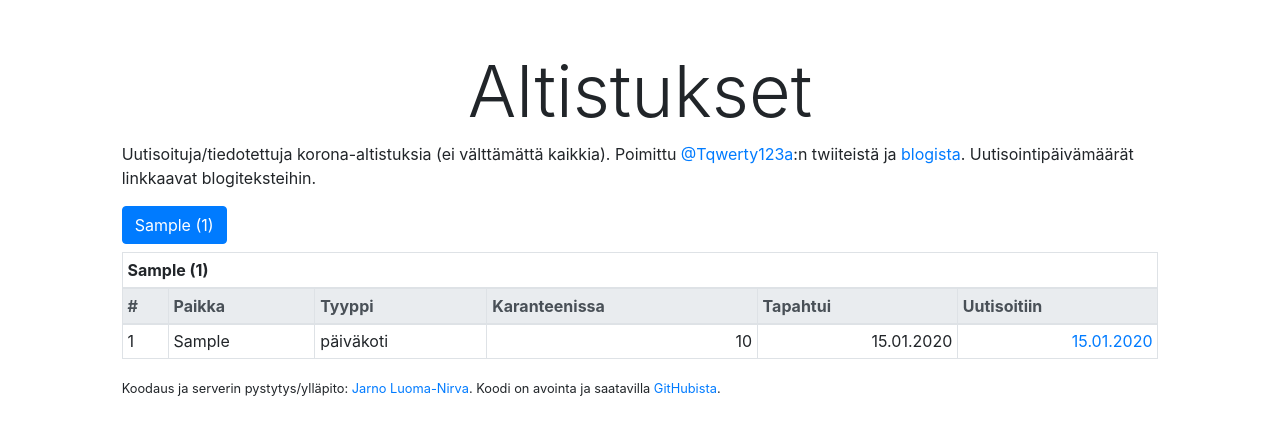
After one commit to jarnoln/exposures, a Django app: page /municipalities/ in a window 1280 px wide. The commit adds this page. Shown: the top 435 px of the page. Run offline with Django 3.2, Linux system fonts and the light colour scheme; tables that the repository leaves empty hold one stand-in row (values such as "Sample post"); some libraries are stand-ins or nearby versions.

Commit message:
Exposures by municipality

```diff
--- a/tables/models.py
+++ b/tables/models.py
@@ -3,9 +3,9 @@ from django.db import models
 
 class Exposure(models.Model):
     category = models.CharField(max_length=100, default='school', choices=[
-        ('school', 'School'),
         ('daycare', 'Daycare'),
         ('restaurant', 'Restaurant'),
+        ('school', 'School'),
         ('other', 'Other'),
     ])
     municipality = models.CharField(max_length=100)
@@ -44,6 +44,17 @@ class Exposure(models.Model):
             return self.quarantined_total_string
         return '?'
 
+    def display_category(self):
+        if self.category == 'daycare':
+            return 'päiväkoti'
+        elif self.category == 'restaurant':
+            return 'ravintola'
+        elif self.category == 'school':
+            return 'koulu'
+        elif self.category == 'other':
+            return 'muu'
+        return self.category
+
     def __str__(self):
         return '{}:{}:{}:{}:{}'.format(str(self.publish_date), self.category, self.municipality, self.location,
                                        str(self.news_link))
--- /dev/null
+++ b/tables/templates/tables/exposures_by_municipality.html
@@ -0,0 +1,75 @@
+<!DOCTYPE html>
+
+<html lang="en">
+  <head>
+      <meta charset="UTF-8">
+      <meta name="viewport" content="width=device-width, initial-scale=1">
+      <link rel="stylesheet" href="https://stackpath.bootstrapcdn.com/bootstrap/4.5.2/css/bootstrap.min.css" integrity="sha384-JcKb8q3iqJ61gNV9KGb8thSsNjpSL0n8PARn9HuZOnIxN0hoP+VmmDGMN5t9UJ0Z" crossorigin="anonymous">
+      <title>Altistukset</title>
+  </head>
+  <body>
+    <div class="container-fluid">
+      <div class="row">
+        <div class="col"></div>
+        <div class="col-10">
+          <h1 class="text-center mt-5 display-3">Altistukset</h1>
+          <p>Uutisoituja/tiedotettuja korona-altistuksia (ei välttämättä kaikkia). Poimittu
+            <a href="https://twitter.com/Tqwerty123a">@Tqwerty123a</a>:n twiiteistä ja
+            <a href="https://altistukset.blogspot.com/">blogista</a>. Uutisointipäivämäärät linkkaavat blogiteksteihin.
+          </p>
+          <div class="mb-2">
+            {% for municipality, exposures in exposures_by_municipality.items %}
+              <a class="btn btn-primary" href="#{{ municipality }}">{{ municipality }} ({{ exposures.count }})</a>
+            {% endfor %}
+          </div>
+          <table class="table table-bordered table-hover table-sm">
+        {% for municipality, exposures in exposures_by_municipality.items %}
+            <thead class="thead-light">
+              <tr>
+                <td class="text-left" id="{{ municipality }}" colspan="6">
+                  <b>{{ municipality }} ({{ exposures.count }})</b>
+                </td>
+              </tr>
+              <tr>
+                <th>#</th>
+                <th>Paikka</th>
+                <th>Tyyppi</th>
+                <th>Karanteenissa</th>
+                <th>Tapahtui</th>
+                <th>Uutisoitiin</th>
+              </tr>
+            </thead>
+            <tbody>
+            {% for exposure in exposures %}
+              <tr>
+                <td>{{ forloop.counter }}</td>
+                <td>{{ exposure.location }}</td>
+                <td>{{ exposure.display_category }}</td>
+                <td class="text-right">{{ exposure.display_total }}</td>
+                <td class="text-right">{{ exposure.exposure_date|date:"d.m.Y" }}</td>
+                <td class="text-right">
+                    {% if exposure.news_link %}
+                    <a href="{{ exposure.news_link }}">
+                      {{ exposure.publish_date|date:"d.m.Y" }}
+                    </a>
+                    {% else %}
+                      {{ exposure.publish_date|date:"d.m.Y" }}
+                    {% endif %}
+                </td>
+              </tr>
+            {% endfor %}
+            </tbody>
+        {% endfor %}
+          </table>
+          <div>
+            <small>
+              Koodaus ja serverin pystytys/ylläpito: <a href="https://jln.fi">Jarno Luoma-Nirva</a>.
+              Koodi on avointa ja saatavilla <a href="https://github.com/jarnoln/exposures">GitHubista</a>.
+            </small>
+          </div>
+        </div>
+        <div class="col"></div>
+      </div>
+    </div>
+  </body>
+</html>
--- a/tables/templates/tables/index.html
+++ b/tables/templates/tables/index.html
@@ -148,8 +148,8 @@
           </table>
           <div>
             <small>
-              Koodi: <a href="https://jln.fi">Jarno Luoma-Nirva</a>.
-              Saatavilla <a href="https://github.com/jarnoln/exposures">GitHubista</a>.
+              Koodaus ja serverin pystytys/ylläpito: <a href="https://jln.fi">Jarno Luoma-Nirva</a>.
+              Koodi on avointa ja saatavilla <a href="https://github.com/jarnoln/exposures">GitHubista</a>.
             </small>
           </div>
         </div>
--- a/tables/urls.py
+++ b/tables/urls.py
@@ -3,5 +3,6 @@ from django.urls import path
 from . import views
 
 urlpatterns = [
-    path('', views.index, name='index'),
+    path('municipalities/', views.exposures_by_municipality, name='exposures_by_municipality'),
+    path('', views.exposures_by_category, name='exposures_by_category'),
 ]
--- a/tables/views.py
+++ b/tables/views.py
@@ -4,7 +4,7 @@ from django.template import loader
 from .models import Exposure
 
 
-def index(request):
+def exposures_by_category(request):
     exposures = Exposure.objects.all().order_by('-publish_date')
     template = loader.get_template('tables/index.html')
     context = {
@@ -13,3 +13,18 @@ def index(request):
         'restaurants': exposures.filter(category='restaurant')
     }
     return HttpResponse(template.render(context, request))
+
+
+def exposures_by_municipality(request):
+    exposures = Exposure.objects.all().order_by('-publish_date')
+    municipalities = Exposure.objects.values_list('municipality', flat=True).order_by('municipality')
+    exposures_by_municipality_dict = {}
+    for municipality in municipalities:
+        exposures_by_municipality_dict[municipality] = exposures.filter(municipality=municipality)
+
+    template = loader.get_template('tables/exposures_by_municipality.html')
+    context = {
+        'municipalities': municipalities,
+        'exposures_by_municipality': exposures_by_municipality_dict
+    }
+    return HttpResponse(template.render(context, request))
```
